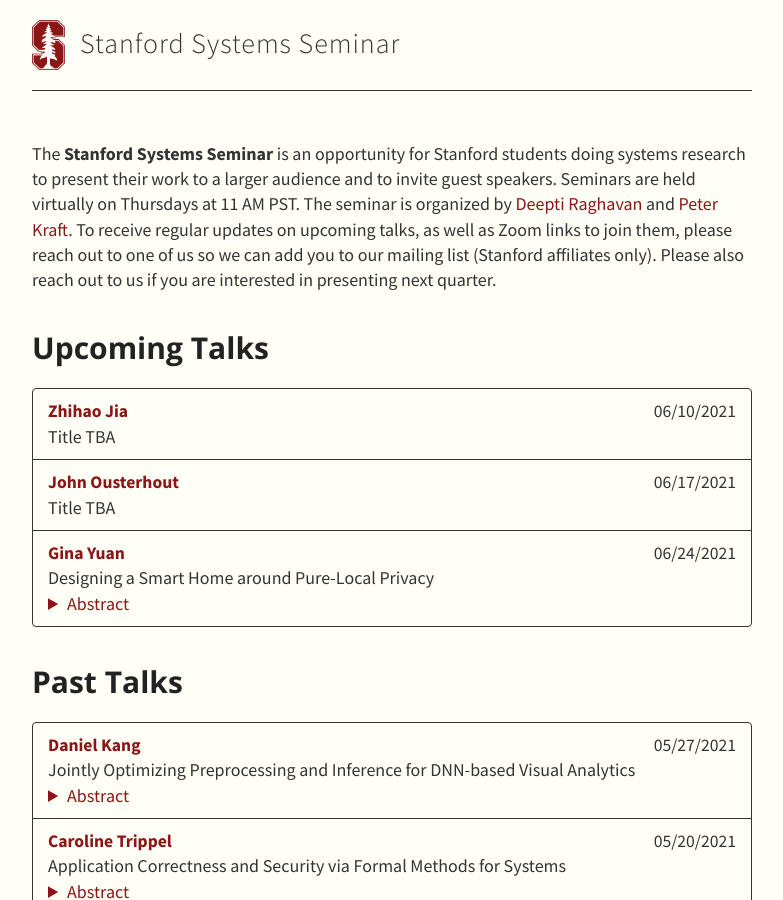
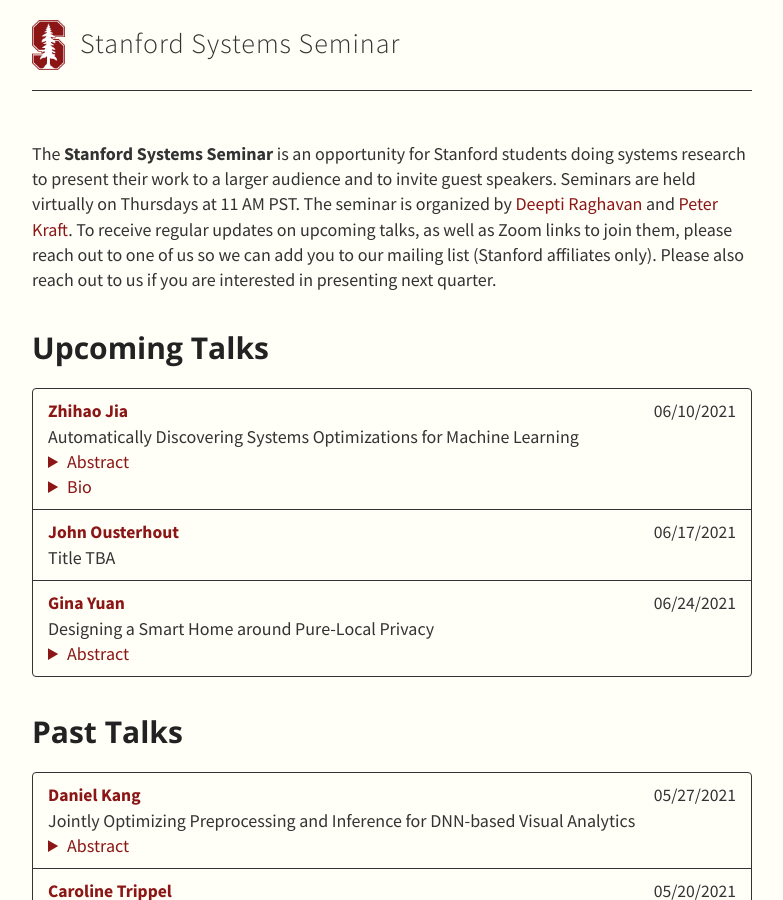
Before and after one commit to stanford-systems-seminar/stanford-systems-seminar.github.io, a Jekyll site: the page built from index.md, in a window 1280 px wide and 900 px high. Shown: the whole window, without its empty margins (248-1031 px from the left). Built offline with Jekyll 4.4.1, drawn with Linux system fonts in a browser that asks for light colours.

Commit message:
Update talks.yml

```diff
--- a/_data/talks.yml
+++ b/_data/talks.yml
@@ -2,7 +2,9 @@
   members:
     - speaker: Zhihao Jia
       date: 06/10/2021
-      title: "Title TBA"
+      title: "Automatically Discovering Systems Optimizations for Machine Learning"
+      abstract: "As an increasingly important workload, machine learning (ML) applications require different performance optimization techniques from traditional runtimes and compilers. In particular, to accelerate ML applications, it is generally necessary to perform ML computations on heterogeneous hardware and parallelize computations using multiple data dimensions, neither of which is even expressible in traditional compilers and runtimes. In this talk, I will describe our work on automated approaches to building performant and scalable ML systems. Instead of relying on human effort to manually design and implement systems optimizations for ML workload, our work automatically discovers ML optimizations by leveraging the statistical and mathematical properties of ML computations, such as the multi-linearity of tensor algebra. Compared to today's manually-design systems optimizations, our work significantly improves the efficiency and scalability of ML computations and provides stronger correctness guarantees, while requiring much less human effort. I will also outline future research directions for further automating ML systems, such as codesigning ML models, software systems, and hardware backends for end-to-end ML deployment."
+      biography: "Zhihao Jia is a research scientist at Facebook and will join CMU as an assistant professor of computer science in Fall 2021. He obtained his Ph.D. from Stanford working with Alex Aiken and Matei Zaharia. His research interests lie in the intersection of computer systems and machine learning, with a focus on building efficient, scalable, and high-performance systems for ML computations."
       website: https://cs.stanford.edu/~zhihao/
     - speaker: John Ousterhout
       date: 06/17/2021
```
